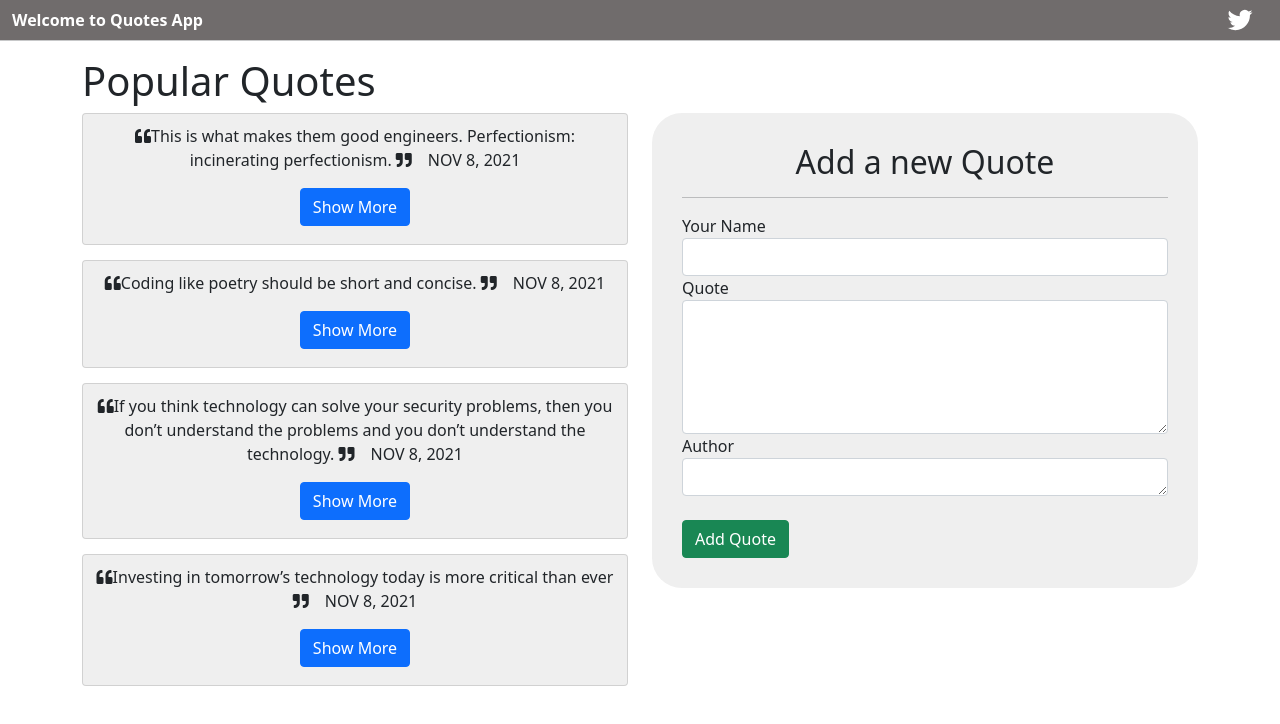
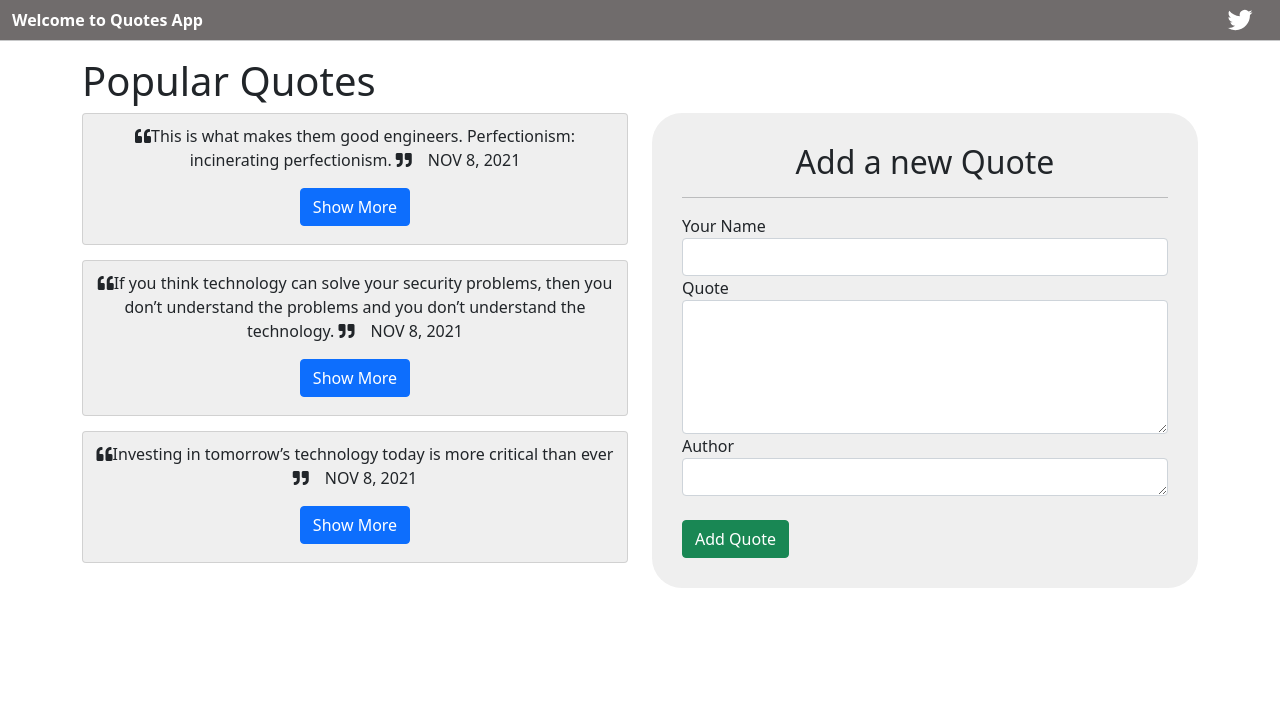
Before and after one commit to ezekielkibiego/Quotes-App, an Angular app: page / in a window 1280 px wide. Shown: the top 724 px of the page. Built offline with nearby package versions, Linux system fonts and the light colour scheme.

Commit message:
add a new quote

```diff
--- a/src/app/quotes/quotes.component.ts
+++ b/src/app/quotes/quotes.component.ts
@@ -10,9 +10,8 @@ export class QuotesComponent implements OnInit {
 
      quotes:Quote[] = [
           new Quote(1, 'Ezekiel Kibiego',  'This is what makes them good engineers. Perfectionism: incinerating perfectionism.   ','Ellen Ullman', new Date(2021,10,8)),
-          new Quote(2, 'Ezekiel Kibiego', 'Coding like poetry should be short and concise.  ',' Santosh Kalwar', new Date(2021,10,8)),
-          new Quote(3, 'Ezekiel Kibiego', 'If you think technology can solve your security problems, then you don’t understand the problems and you don’t understand the technology.','Santosh Kalwar', new Date(2021,10,8)),
-          new Quote(4, 'Ezekiel Kibiego', 'Investing in tomorrow’s technology today is more critical than ever', 'Bill Gates', new Date(2021,10,8))
+          new Quote(2, 'Ezekiel Kibiego', 'If you think technology can solve your security problems, then you don’t understand the problems and you don’t understand the technology.','Santosh Kalwar', new Date(2021,10,8)),
+          new Quote(3, 'Ezekiel Kibiego', 'Investing in tomorrow’s technology today is more critical than ever', 'Bill Gates', new Date(2021,10,8))
         ];
 
         completeQuote(isComplete: any, index: number){
```
